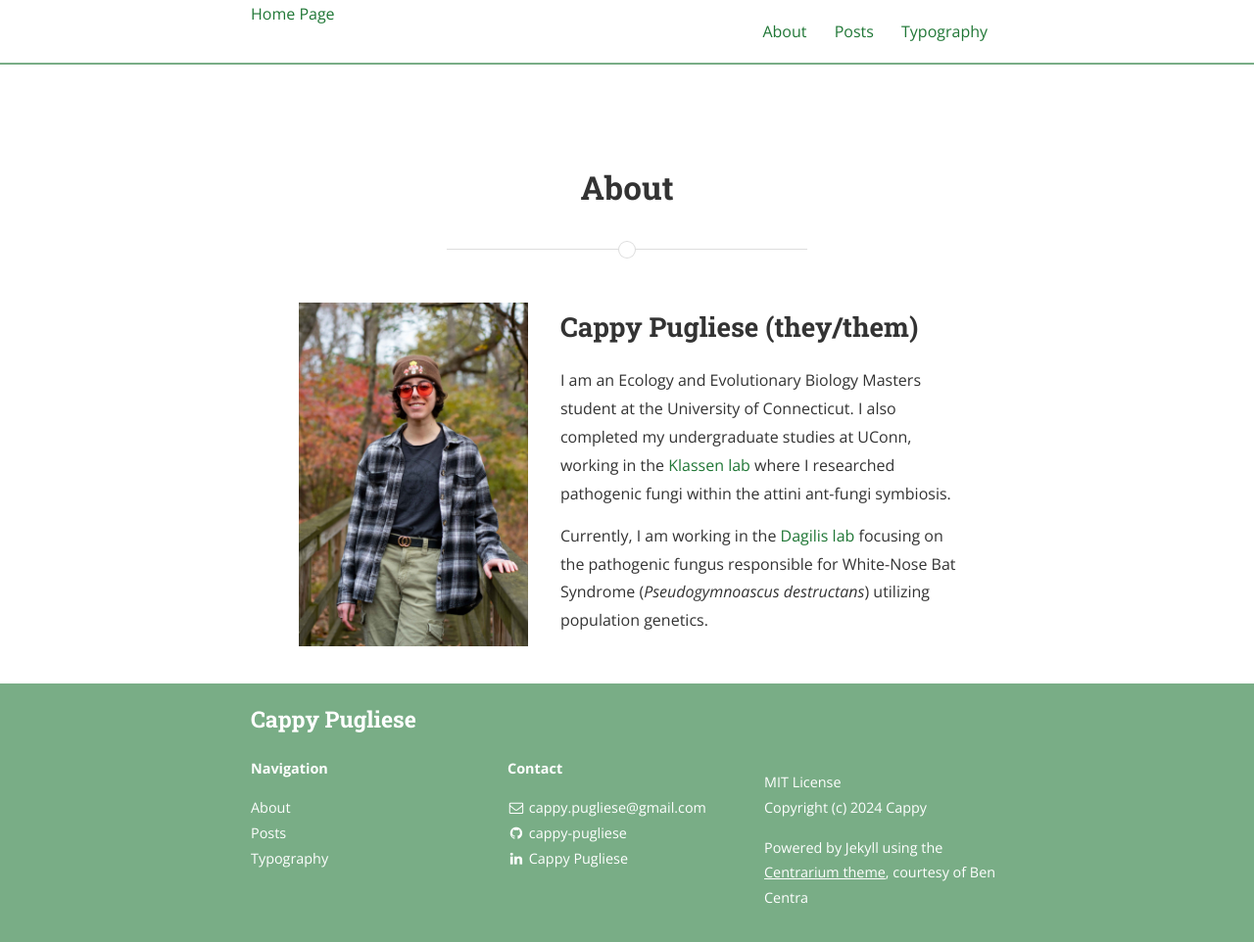
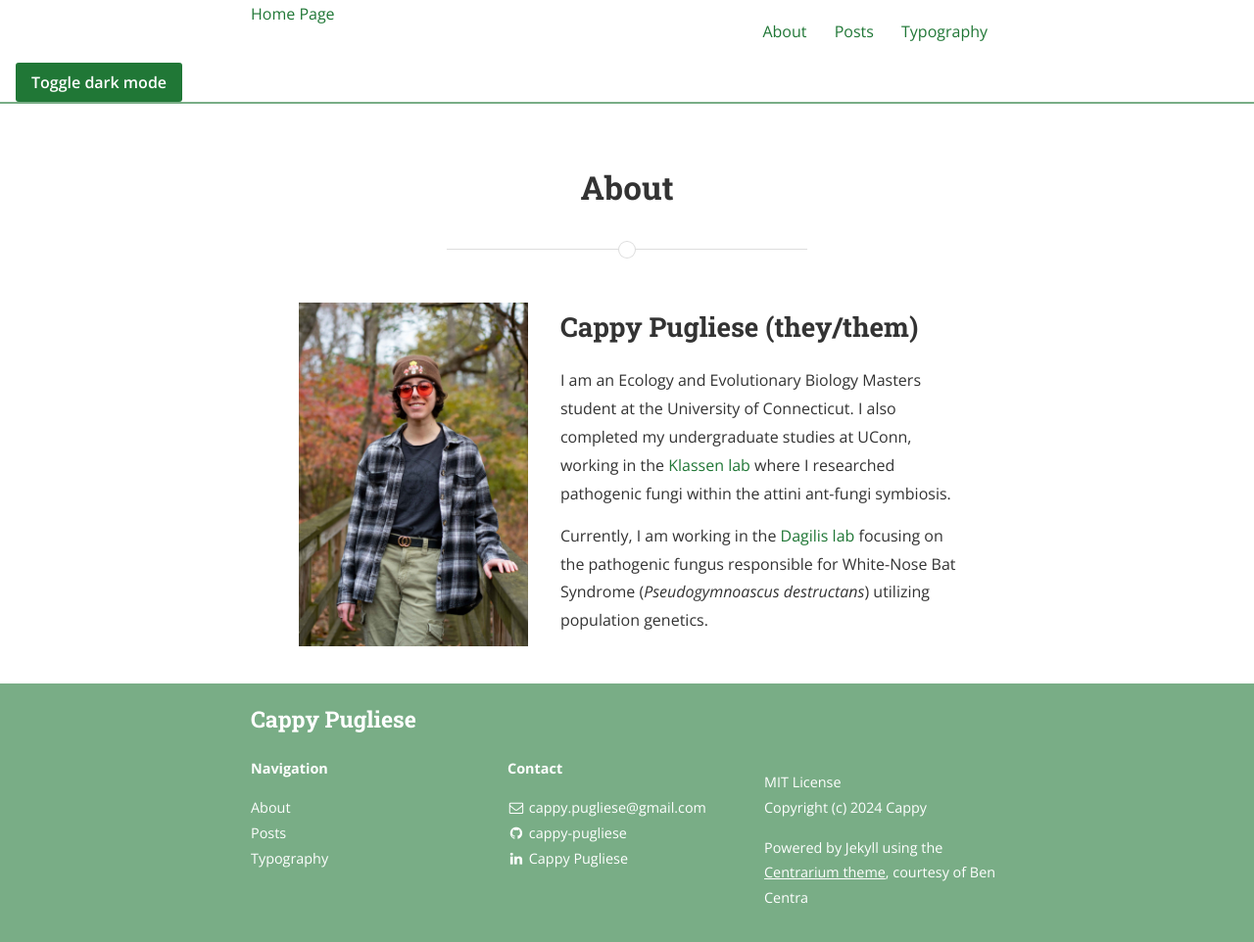
Before and after one commit to cappy-pugliese/cappy-pugliese-website, a Jekyll site: the page built from centrarium-master-clone/about.md, in a window 1280 px wide and 977 px high. Shown: the top 962 px of the window at 98% size. Built offline with Jekyll 4.4.1, drawn with Linux system fonts in a browser that asks for light colours; nearby versions of some CDN libraries.

Commit message:
added dark mode button

```diff
--- a/centrarium-master-clone/_includes/header.html
+++ b/centrarium-master-clone/_includes/header.html
@@ -10,4 +10,14 @@
       </ul>
     </nav>
   </div>
+
+  <div>
+  	<button onclick="myFunction()">Toggle dark mode</button>
+		<script>
+		function myFunction() {
+  	 	var element = document.body;
+  		 element.classList.toggle("dark-mode");
+			}
+		</script>
+	</div>
 </header>
--- a/centrarium-master-clone/_sass/_layout.scss
+++ b/centrarium-master-clone/_sass/_layout.scss
@@ -17,6 +17,15 @@ html, body {
 	margin: 0;
 	padding: 0;
 	width: 100%;
+	background-color: white;
+}
+
+.dark-mode {
+	margin: 0;
+	padding: 0;
+	width: 100%;
+	background-color: black;
+  color: white;
 }
 
 ol.default {
```
